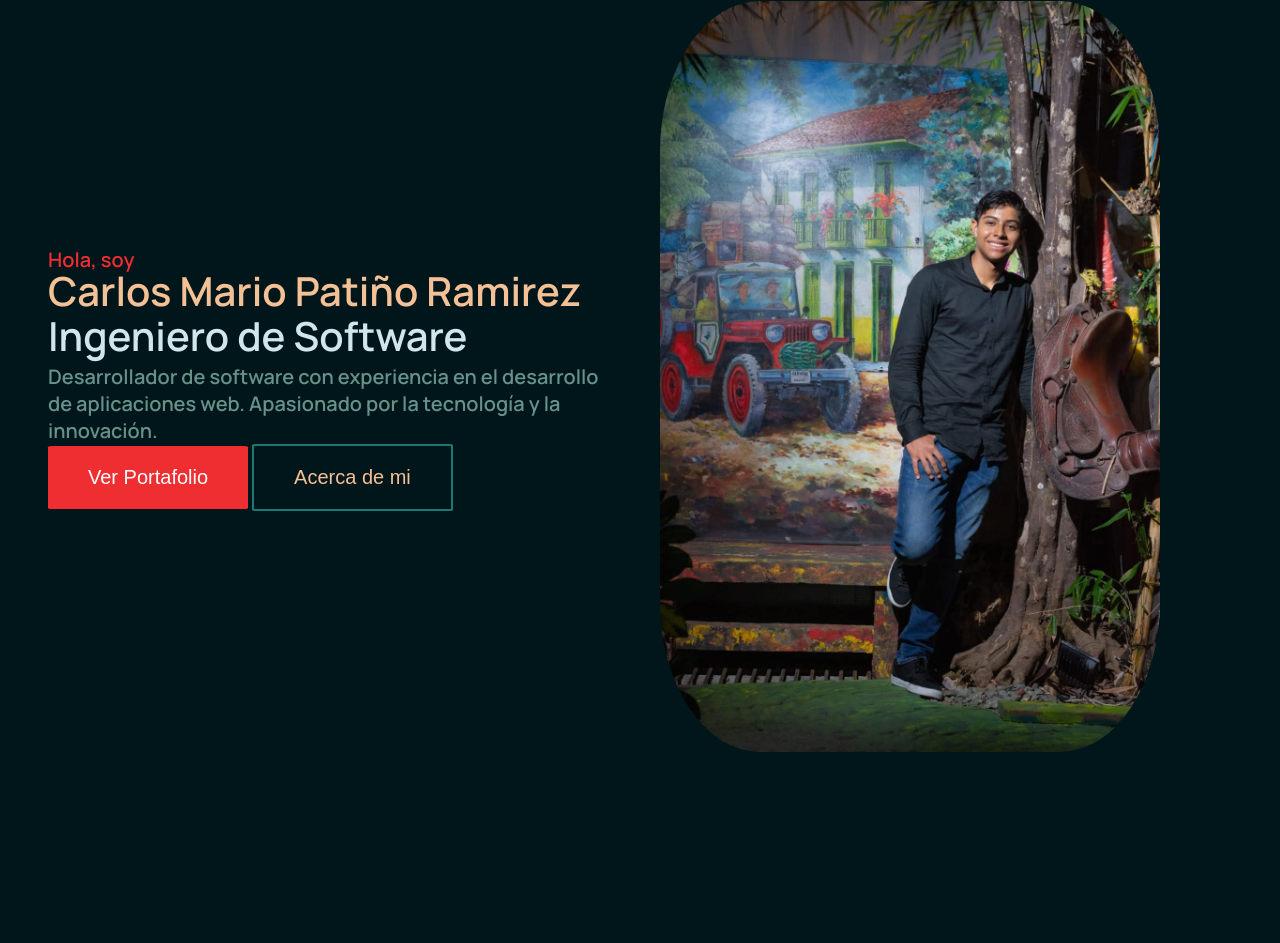
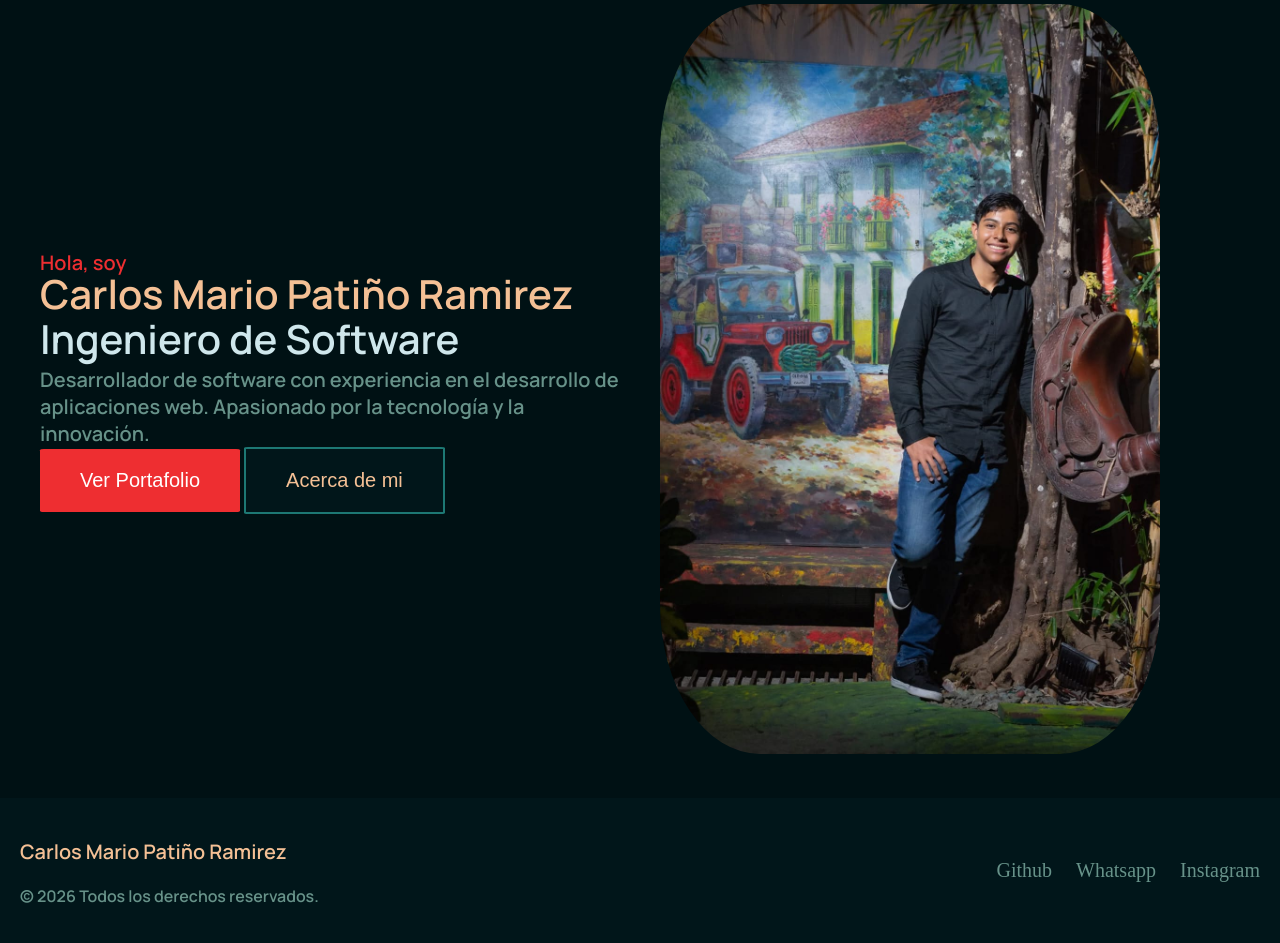
Before and after one commit to CarlosMPatino7822/Maquetacion-Hoja-de-vida-, a plain HTML site: page home.html in a window 1280 px wide. Shown: the part 980-1923 px from the top of the page. Before the commit the page ends 1784 px from the top, so only its background shows below. Drawn offline with Linux system fonts and the light colour scheme.

Commit message:
Completado la pagina home
Se da por completo la pagina home con el footer hecho y todos sus redireccionamientos a links u otras paginas

```diff
--- a/index.html
+++ b/home.html
@@ -16,9 +16,9 @@
             <span>Carlos Mario Patiño Ramirez</span>
         </div>
         <div>
-            <a href="#">Home</a>
-            <a href="#">About</a>
-            <a href="#">Contact</a>
+            <a href="home.html">Home</a>
+            <a href="aboutMe.html">About</a>
+            <a href="contact.html">Contact</a>
         </div>
     </nav>
     <div>
@@ -31,13 +31,26 @@
             <h2>Ingeniero de Software</h2>
             <p class="p1">Desarrollador de software con experiencia en el desarrollo de aplicaciones web. Apasionado por la
                 tecnología y la innovación.</p>
-            <button>Ver Portafolio</button>
-            <button class="btn1">Acerca de mi</button>
+            <button onclick="window.location.href= 'https://github.com/CarlosMPatino7822'">Ver Portafolio</button>
+            <button class="btn1" onclick="window.location.href='aboutMe.html'">Acerca de mi</button>
         </div>
         <div class="image">
             <img src="imagenes/yo1.jpeg" alt="yo1">
         </div>
     </section>
+    <footer>
+        <section>
+            <div>
+                <p class="p1">Carlos Mario Patiño Ramirez</p>
+                <p class="p2">© 2026 Todos los derechos reservados.</p>
+            </div>
+            <div>
+                <a href="https://github.com/CarlosMPatino7822">Github</a>
+                <a href="https://wa.link/cztfgb">Whatsapp</a>
+                <a href="https://www.instagram.com/patinoramirezcarlosmario/">Instagram</a>
+            </div>
+        </section>
+    </footer>
 
 </body>
 
--- a/style.css
+++ b/style.css
@@ -7,7 +7,8 @@ nav{
     align-items: center;
 }
 body{
-    background-color: #01161A;
+    background-color: #001114;
+    margin: 0;
 }
 span{
     color: #F4C095;
@@ -119,3 +120,47 @@ nav div{
     transition: all 0.3s ease;
     padding: 30px 50px;
 }
+footer{
+    background-color: #01161A;
+    padding: 20px;
+    display: flex;
+    justify-content: space-between;
+    align-items: center;
+}
+footer section{
+    width: 100%;
+    display: flex;
+    justify-content: space-between;
+    align-items: center;
+}
+footer section div p.p1{
+    color: #F4C095;
+    font-size: 20px;
+    font-family: 'Manrope';
+    font-weight: 600;
+}
+footer section div p.p2{
+    color: #679289;
+    font-size: 10;
+    font-family: 'Manrope';
+    font-weight: 600;
+}
+footer section div.redes{
+    margin-left: 20px;
+    display: flex;
+    justify-content: space-between;
+    align-items: center;
+}
+footer a{
+    color: #679289;
+    text-decoration: none;
+    margin-left: 20px;
+    font-size: 20px;
+}
+footer a:hover{
+    color: #EE2E31;
+    text-decoration: underline;
+    text-decoration-color: #EE2E31;
+    text-decoration-thickness: 2px;
+    transition: all 0.3s ease;
+}
```
Also changed, not shown: aboutMe.html (added), contact.html (added).
